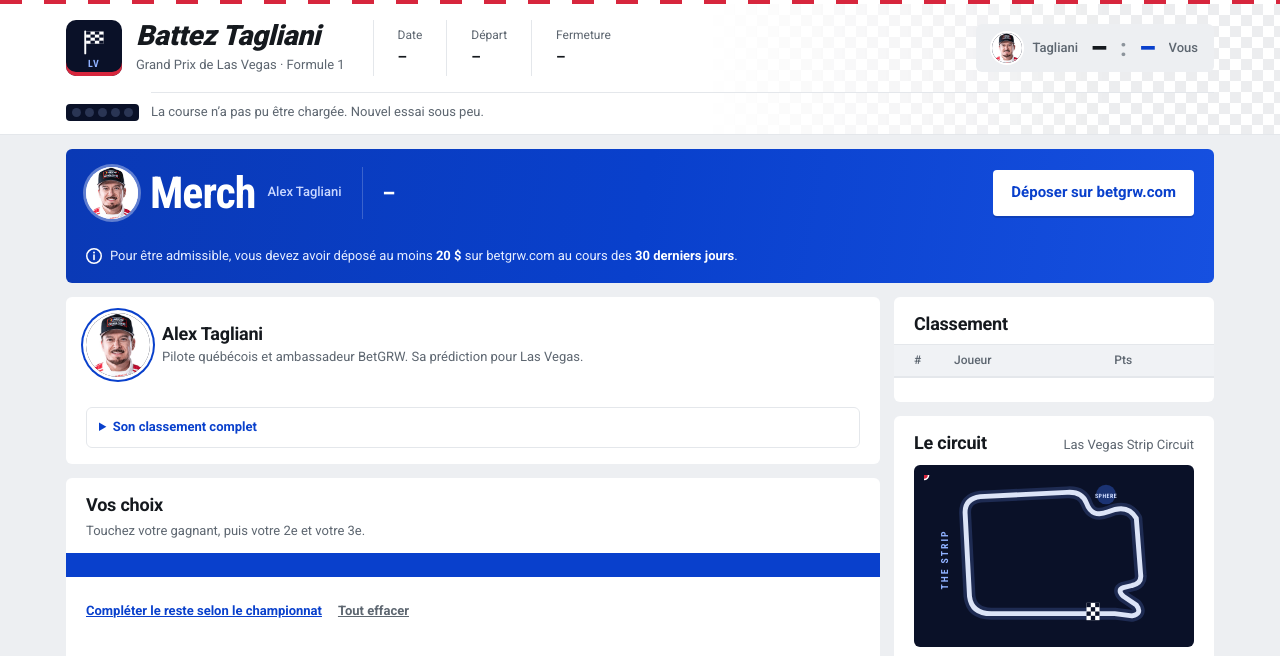
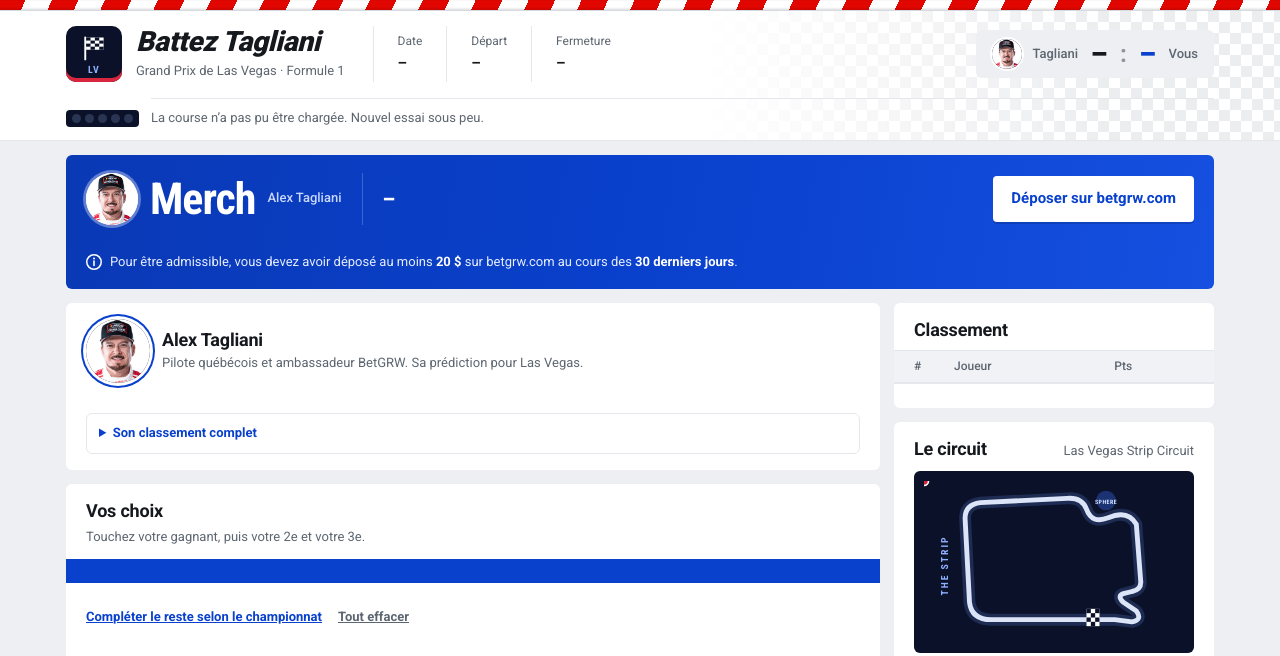
Before and after one commit to ivanoss/betgrw, a website: page public/f1.html in a window 1280 px wide. Shown: the part 66-722 px from the top of the page. Drawn offline with Linux system fonts and the light colour scheme; no server answers.

Commit message:
F1: proper red and white kerb under the header

```diff
--- a/public/f1.css
+++ b/public/f1.css
@@ -208,17 +208,20 @@
 
 /* ---------- Racing look ---------- */
 .f1-hub { position: relative; overflow: hidden; }
-.f1-hub::before { /* red and white kerb along the top */
-  content: ''; position: absolute; left: 0; right: 0; top: 0; height: 6px;
-  background: repeating-linear-gradient(90deg, var(--red) 0 22px, #fff 22px 44px);
+.f1-hub::before { /* red and white track kerb along the top */
+  content: ''; position: absolute; left: 0; right: 0; top: 0; height: 12px;
+  background:
+    linear-gradient(180deg, rgba(0,0,0,.18), transparent 3px, transparent 9px, rgba(0,0,0,.12)),
+    repeating-linear-gradient(115deg, #E10600 0 24px, #FFFFFF 24px 48px);
+  border-bottom: 1px solid #D5DAE0;
 }
 .f1-hub::after { /* checkered flag fading in on the right */
-  content: ''; position: absolute; right: 0; top: 6px; bottom: 0; width: 46%; pointer-events: none;
+  content: ''; position: absolute; right: 0; top: 13px; bottom: 0; width: 46%; pointer-events: none;
   background: conic-gradient(#0A1128 25%, transparent 0 50%, #0A1128 0 75%, transparent 0) 0 0 / 22px 22px;
   opacity: .07; -webkit-mask-image: linear-gradient(90deg, transparent, #000 70%); mask-image: linear-gradient(90deg, transparent, #000 70%);
 }
 .f1-hub .hub-in, .f1-hub .wrap { position: relative; z-index: 1; }
-.f1-hub .hub-in { padding-top: 22px; }
+.f1-hub .hub-in { padding-top: 28px; }
 .f1-hub h1 { font-style: italic; letter-spacing: -.01em; }
 .f1-statusline { display: flex; align-items: center; gap: 12px; }
 .f1-statusline .hub-status { flex: 1; }
```
